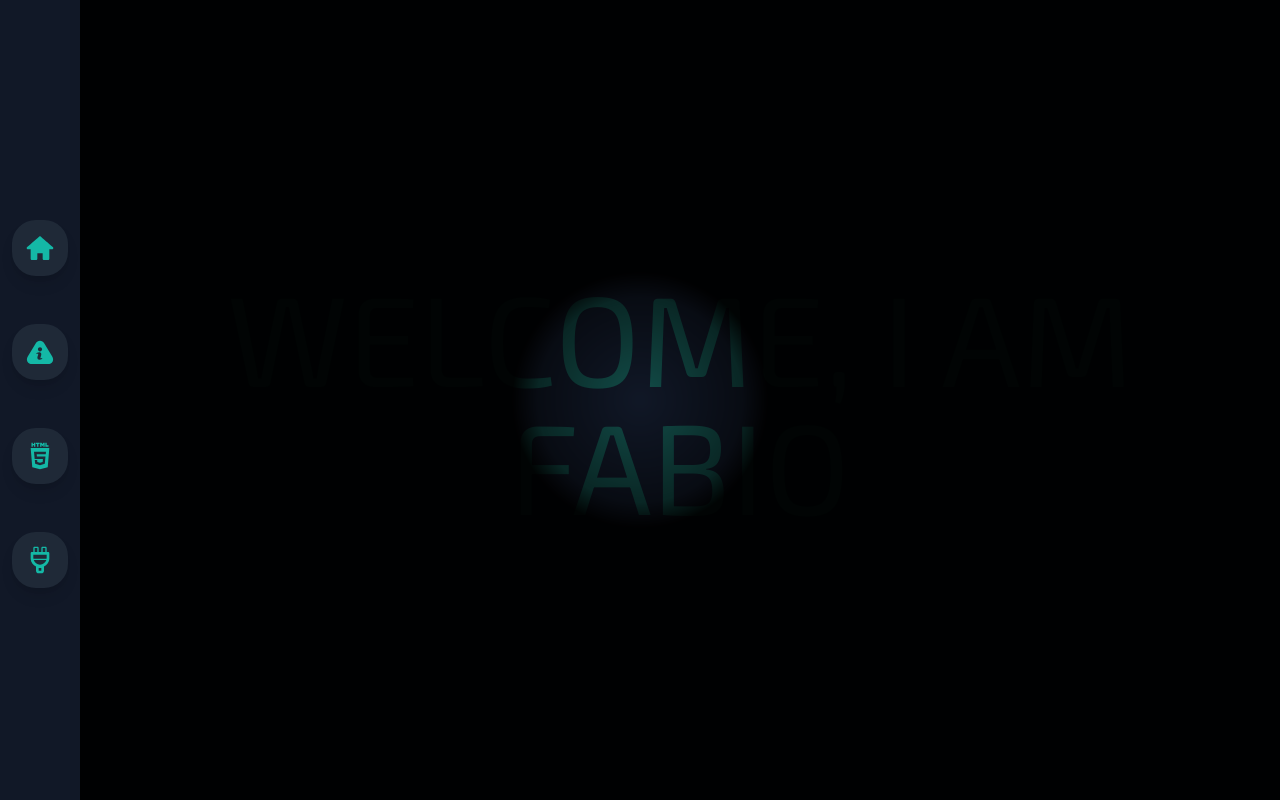
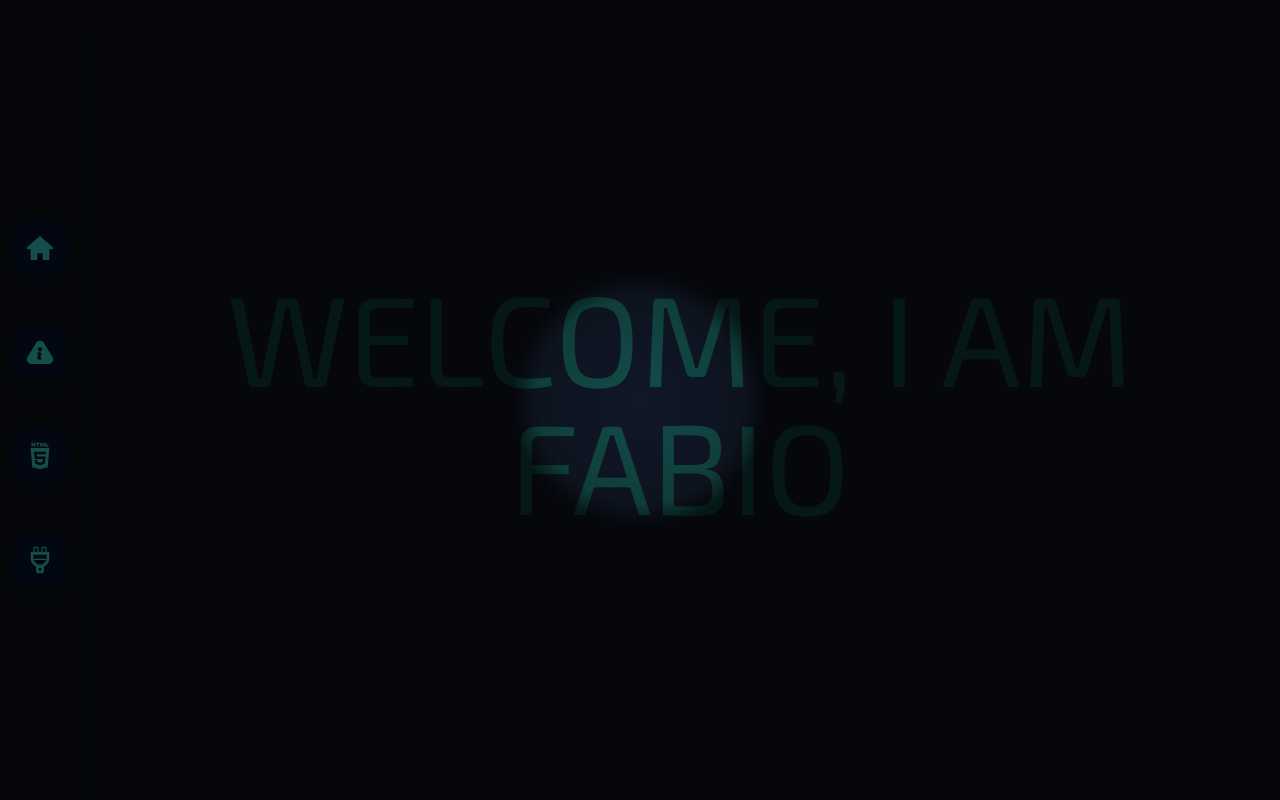
Before and after one commit to FabioSM46/my-portfolio-cli, a React (Create React App) app: page / in a window 1280 px wide. Built offline with nearby package versions, Linux system fonts and the light colour scheme.

Commit message:
nav dark

```diff
--- a/src/App.css
+++ b/src/App.css
@@ -14,7 +14,7 @@
   background: radial-gradient(
     circle 10vmax at var(--cursorX) var(--cursorY),
     rgba(0, 0, 0, 0) 0%,
-    rgba(0, 0, 0, 0.5) 80%,
-    rgba(0, 0, 0, 0.95) 100%
+    rgba(0, 0, 0, 0.2) 80%,
+    rgba(0, 0, 0, 0.7) 100%
   );
 }
--- a/src/components/Navbar/Navbar.js
+++ b/src/components/Navbar/Navbar.js
@@ -3,10 +3,7 @@ import { Link } from "react-router-dom";
 export const Navbar = () => {
   return (
     <div
-      className="fixed inset-y-0 left-0 h-full w-20
-      flex flex-col justify-center items-center
-      bg-primary-900 text-white shadow-xl
-      space-y-4 sm:space-y-6 md:space-y-8 lg:space-y-10"
+      className="navbar-bar"
     >
       <Link to={"/"}>
         <NavbarIcon icon={<TiHome size={"32"} />} text="Home" />
--- a/src/index.css
+++ b/src/index.css
@@ -10,10 +10,16 @@
   html {
     @apply bg-primary-900;
   }
+  .navbar-bar {
+    @apply fixed inset-y-0 left-0 h-full w-20
+    flex flex-col justify-center items-center
+    text-white shadow-xl
+    space-y-4 sm:space-y-6 md:space-y-8 lg:space-y-10;
+  }
   .navbar-icon {
     @apply relative flex items-center justify-center
-    h-14 w-14 mt-2 mx-auto shadow-lg bg-primary-800
-    text-teal-500 hover:bg-teal-600 hover:text-white
+    h-14 w-14 mt-2 mx-auto shadow-lg bg-primary-950
+    text-teal-900 hover:bg-teal-600 hover:text-white
     rounded-3xl hover:rounded-xl transition-all duration-300
     ease-linear cursor-pointer;
   }
```
